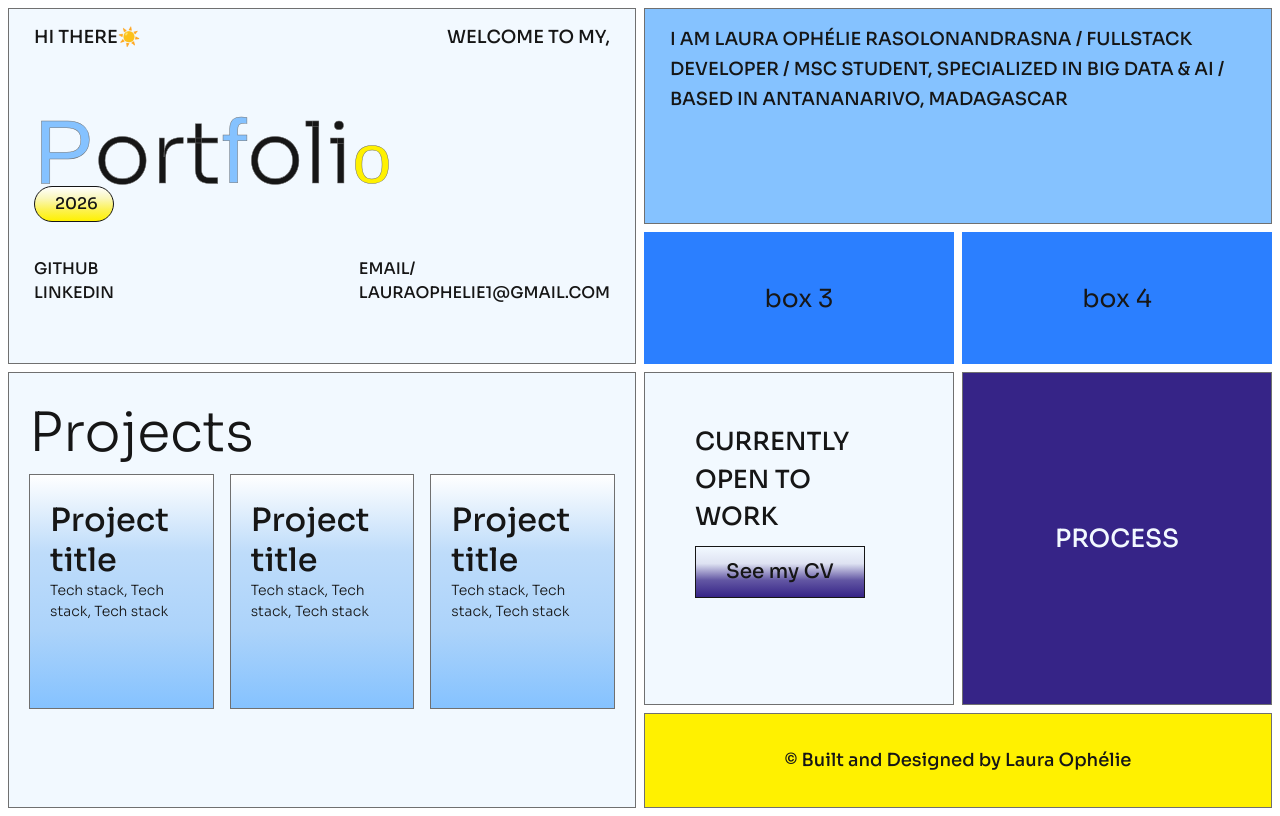
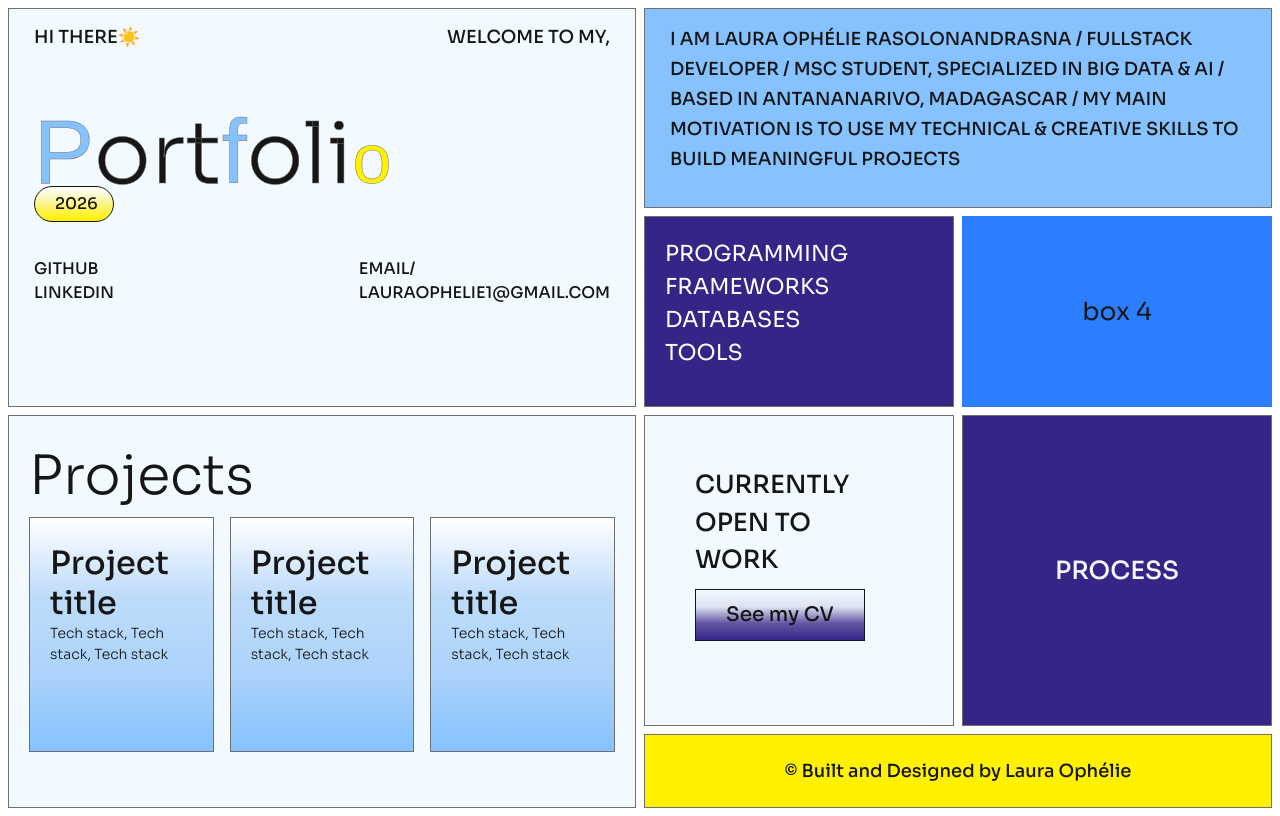
Before and after one commit to lauraophelie/laura-s-portfolio, a Next.js app: page / in a window 1280 px wide. Built offline with nearby package versions, Linux system fonts and the light colour scheme; some icons are missing.

Commit message:
skills card

```diff
--- a/app/components/about/AboutMe.tsx
+++ b/app/components/about/AboutMe.tsx
@@ -4,13 +4,14 @@ const infos = {
     name: "Laura Ophélie RASOLONANDRASNA",
     title: "Fullstack Developer",
     study: "Msc Student, specialized in Big Data & AI",
-    location: "Based in Antananarivo, Madagascar"
+    location: "Based in Antananarivo, Madagascar",
+    motiv: "My main motivation is to use my technical & creative skills to build meaningful projects"
 }
 
 export default function AboutMe() {
     return (
         <div className="col-span-2 flex about-me home-page__box">
-            I am {infos.name} / {infos.title} / {infos.study} / {infos.location}
+            I am {infos.name} / {infos.title} / {infos.study} / {infos.location} / {infos.motiv}
         </div>
     )
 }
--- a/app/components/skills/Skills.tsx
+++ b/app/components/skills/Skills.tsx
@@ -0,0 +1,12 @@
+import "./skills.scss";
+
+export default function Skills() {
+    return (
+        <div className="flex flex-col skills home-page__box">
+            <p>Programming</p>
+            <p>Frameworks</p>
+            <p>Databases</p>
+            <p>Tools</p>
+        </div>
+    )
+}
--- a/app/components/skills/skills.scss
+++ b/app/components/skills/skills.scss
@@ -0,0 +1,10 @@
+@use "../../styles/base/palette.scss" as palette;
+
+.skills {
+    background-color: palette.$blueish-color;
+    color: palette.$white-color;
+    padding: 20px;
+    font-size: 22px;
+    text-transform: uppercase;
+    cursor: pointer
+}
--- a/app/page.tsx
+++ b/app/page.tsx
@@ -4,6 +4,7 @@ import Copyright from "./components/misc/Copyright";
 import Process from "./components/misc/Process";
 import Status from "./components/misc/Status";
 import Projects from "./components/projects/Projects";
+import Skills from "./components/skills/Skills";
 import "./styles/pages/home.scss";
 
 export default function Home() {
@@ -12,7 +13,7 @@ export default function Home() {
       <main className="grid grid-cols-4 gap-2 w-full h-screen">
         <Intro />
         <AboutMe />
-        <div className="bg-blue-500 flex items-center justify-center">box 3</div>
+        <Skills />
         <div className="bg-blue-500 flex items-center justify-center">box 4</div>
         <Projects />
         <Status />
```
